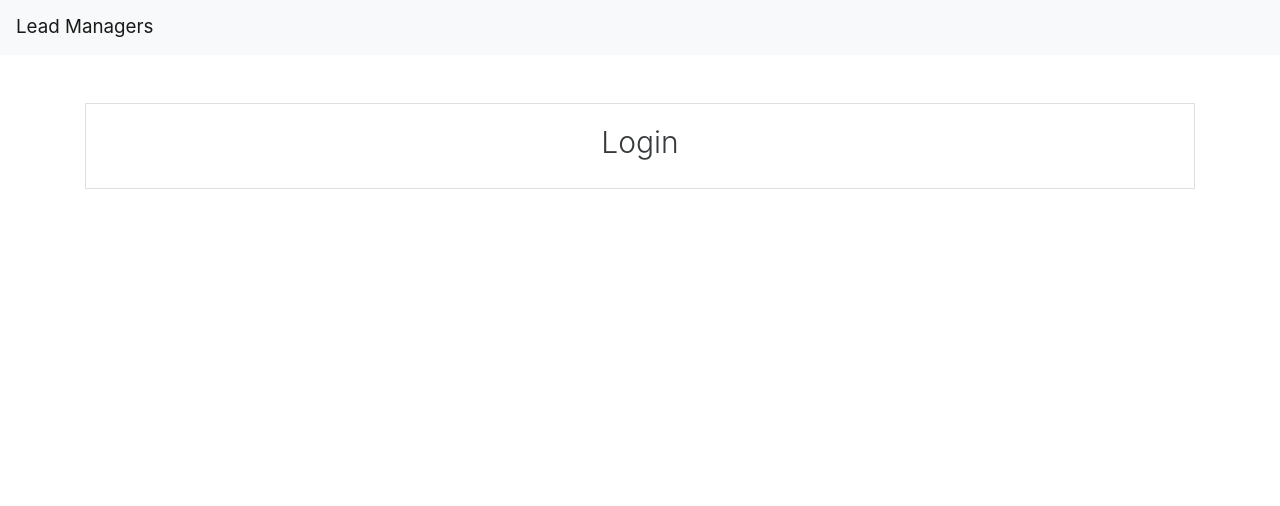
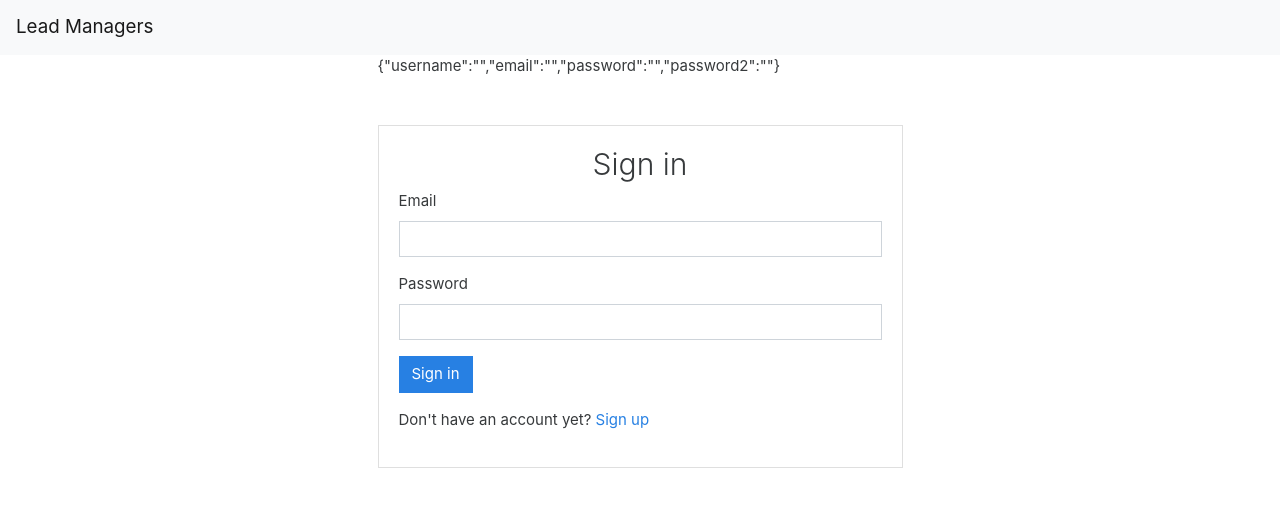
Before and after one commit to ibqn/-lead-manager-react, a React (Create React App) app: page /login in a window 1280 px wide. Shown: the top 506 px of the page. Built offline with nearby package versions, Linux system fonts and the light colour scheme.

Commit message:
add login form. improve form button

```diff
--- a/src/components/accounts/login.jsx
+++ b/src/components/accounts/login.jsx
@@ -1,11 +1,64 @@
-import React from 'react'
+import React, { useState } from 'react'
+
+import { Link } from 'react-router-dom'
 
 import Card from 'react-bootstrap/Card'
+import Form from 'react-bootstrap/Form'
+import Button from 'react-bootstrap/Button'
+import Col from 'react-bootstrap/Col'
 
-const Login = () => (
-  <Card body className="mt-5">
-    <h2 className="text-center">Login</h2>
-  </Card>
-)
+const Login = () => {
+  const [state, setState] = useState({
+    username: '',
+    email: '',
+    password: '',
+    password2: '',
+  })
+
+  const handleSubmit = () => {}
+
+  const handleChange = ({ target: { name, value } }) =>
+    setState({ ...state, [name]: value })
+
+  return (
+    <Col md={6} className="m-auto">
+      {JSON.stringify(state)}
+      <Card body className="mt-5">
+        <h2 className="text-center">Sign in</h2>
+        <Form onSubmit={handleSubmit}>
+          <Form.Group>
+            <Form.Label>Email</Form.Label>
+            <Form.Control
+              required
+              type="email"
+              name="email"
+              onChange={handleChange}
+              value={state.email}
+            />
+          </Form.Group>
+          <Form.Group>
+            <Form.Label>Password</Form.Label>
+            <Form.Control
+              required
+              type="password"
+              name="password"
+              onChange={handleChange}
+              value={state.password}
+            />
+          </Form.Group>
+
+          <Form.Group>
+            <Button type="submit" variant="primary">
+              Sign in
+            </Button>
+          </Form.Group>
+          <p>
+            Don't have an account yet? <Link to="/register">Sign up</Link>
+          </p>
+        </Form>
+      </Card>
+    </Col>
+  )
+}
 
 export default Login
--- a/src/components/accounts/register.jsx
+++ b/src/components/accounts/register.jsx
@@ -67,7 +67,9 @@ const Register = () => {
             />
           </Form.Group>
           <Form.Group>
-            <Button>Sign Up</Button>
+            <Button type="submit" variant="primary">
+              Create account
+            </Button>
           </Form.Group>
           <p>
             Already have an account? <Link to="/login">Sign in</Link>
```
